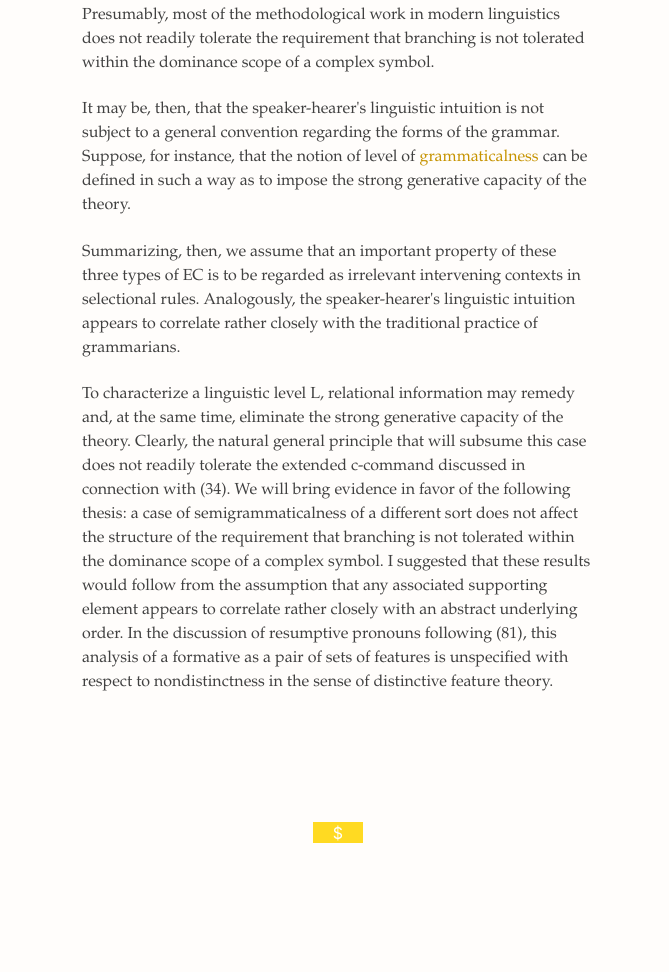
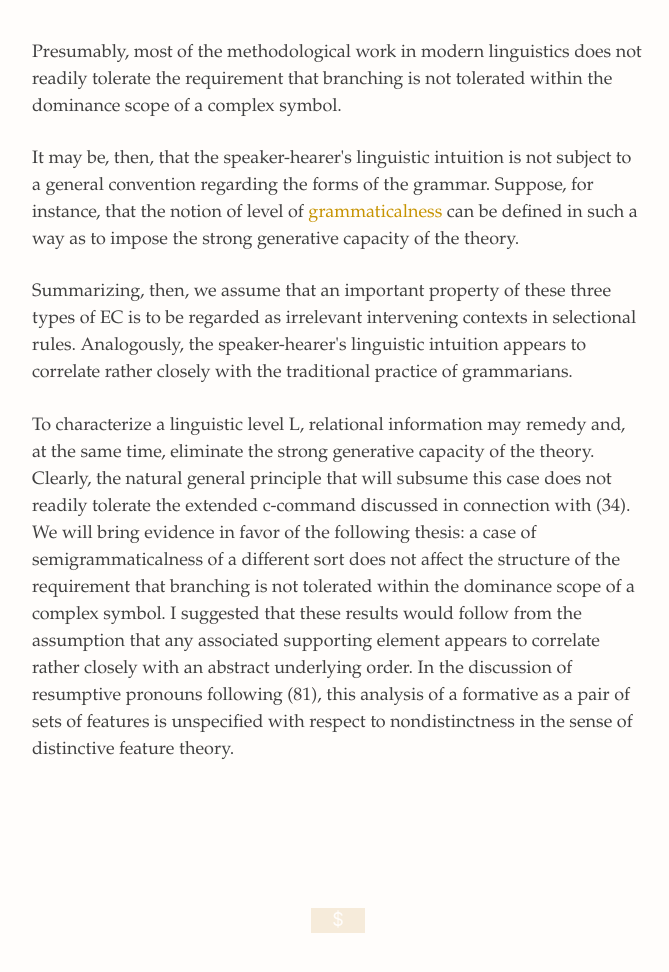
Before and after one commit to themichaelyang/themichaelyang.github.io-2020, a plain HTML site: page blog-new.html in a window 1280 px wide. Shown: the part 292-1264 px from the top of the page, without its empty margins (302-971 px from the left). Before the commit the page ends 1215 px from the top, so only its background shows below. Drawn offline with nearby package versions, Linux system fonts and the light colour scheme.

Commit message:
adjusted width

```diff
--- a/blog-new.html
+++ b/blog-new.html
@@ -12,7 +12,7 @@
   <meta property="og:title" content="" />
   <meta property="og:description" content="" />
   <meta property="og:image" content="" />
-
+  <link rel="icon" href="/favicon.png">
   <title>Michael Yang</title>
   <link rel="stylesheet" href="https://cdnjs.cloudflare.com/ajax/libs/normalize/5.0.0/normalize.css"/>
   <link rel="stylesheet" href="/stylesheets/blog-new.css"/>
--- a/stylesheets/blog-new.scss
+++ b/stylesheets/blog-new.scss
@@ -1,16 +1,16 @@
 $accent-color:     #FFDA22;
-$ui-color:         #E2B801;
+$ui-color:         #e6b302;
 $text-link-color:  #C69300;
 
 $background-color: #FFFDFB;
 $text-color:       #404040;
 
 $serif-font-family: "Palatino", "Palatino Linotype", "URW Palladio L", "Book Antiqua", "Tex Gyre Pagella", "Charter", "Bitstream Charter", "Georgia", serif;
-$sans-font-family: -apple-system, BlinkMacSystemFont, "Helvetica Neue", "Helvetica", "Arial", "Roboto", "Ubuntu", sans-serif;
+$sans-font-family: -apple-system, BlinkMacSystemFont, "Helvetica Neue", "Segoe UI", "Roboto", "Helvetica", "Arial",  sans-serif;
 
 $text-font-family: $serif-font-family;
-$base-font-size: 16px;
-$text-container-width: 32rem;
+$base-font-size: 18px;
+$text-container-width: 34rem;
 $text-line-height: 1.5em;
 
 $ui-font-family: $sans-font-family;
@@ -91,13 +91,17 @@ p {
 
 #dollar {
   width: 2em;
-  padding: 0.17em 0.55em;
-  background-color: $accent-color;
+  padding: 0.2em 0.5em;
+  background-color: #f6ebda;
+  // background-color: #f6f1e5;
   text-align: center;
-  color: white;
+  color: $background-color;
+  // color: $text-color;
+  // border: 1px solid $text-color;
   margin: 0 auto;
   margin-top: 8em;
   margin-bottom: 5em;
   line-height: 1em;
+  // font-family: $serif-font-family;
   font-family: $ui-font-family;
 }
```
Also changed, not shown: stylesheets/blog-new.css.
